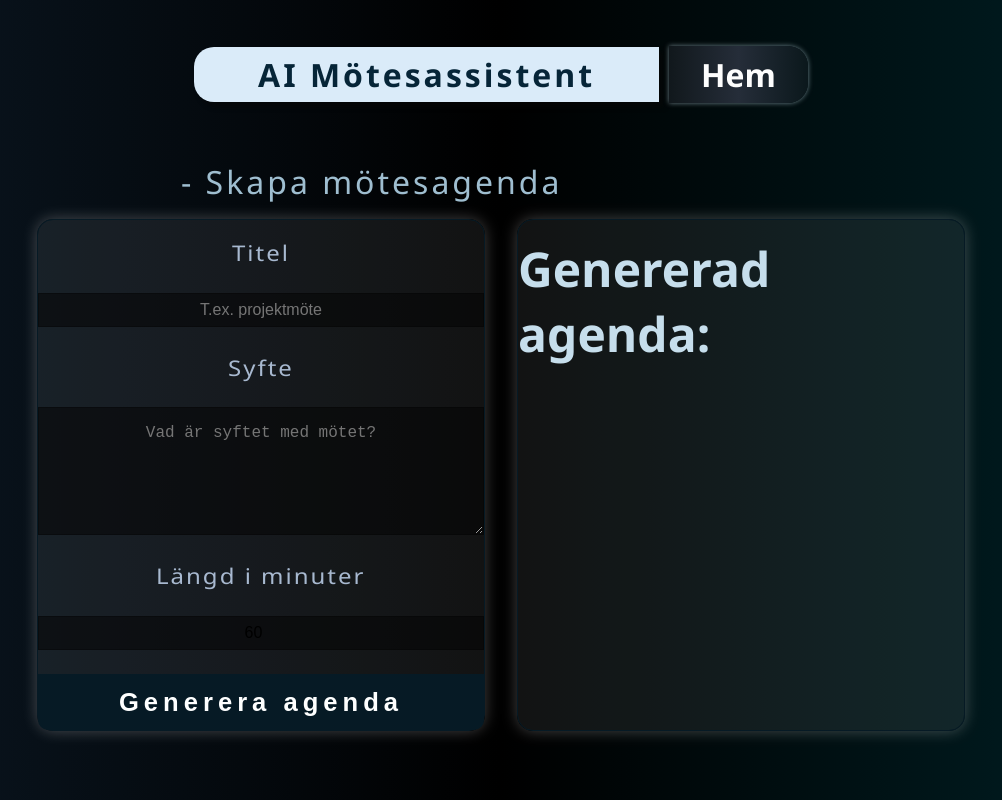
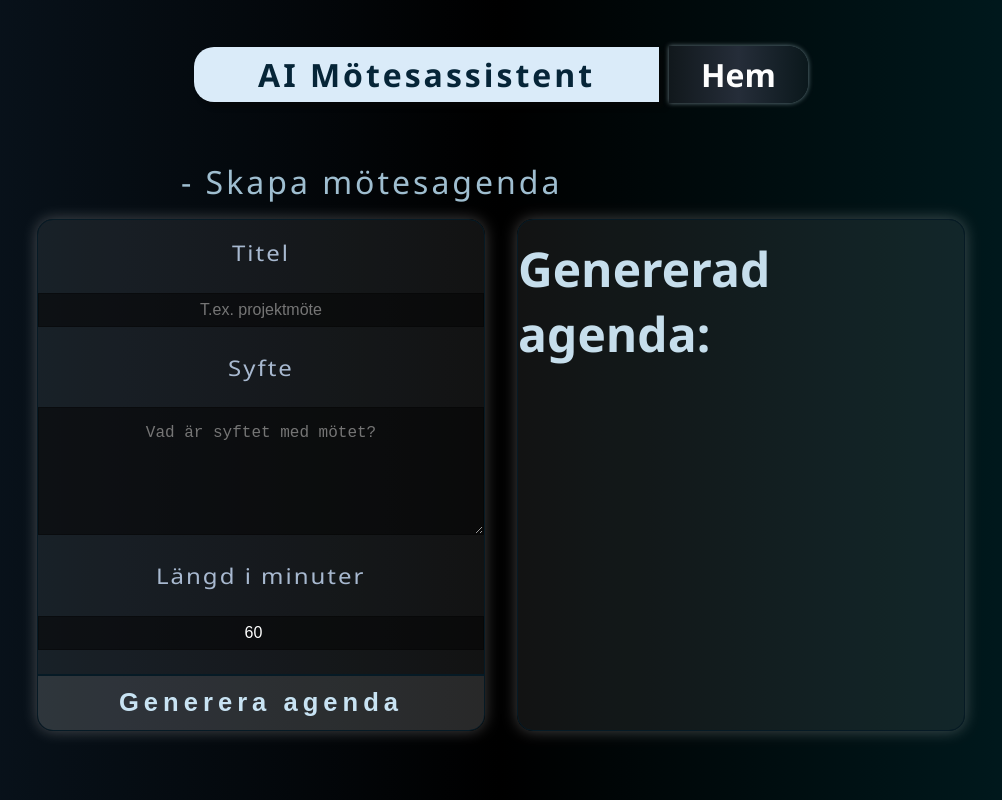
Before and after one commit to RobinJohansson1992/AI-Meeting-Assistant, a React (Vite) app: page /agenda in a window 1280 px wide. Shown: the whole page, without its empty margins (139-1141 px from the left). Built offline with nearby package versions, Linux system fonts and the light colour scheme.

Commit message:
last css changes

```diff
--- a/src/pages/Pages.css
+++ b/src/pages/Pages.css
@@ -39,9 +39,11 @@
 }
 .generateBtn {
   color: rgb(254, 255, 255);
+  color: rgb(200, 227, 243);
   background-color: rgb(6, 26, 37);
+  background-color: rgba(252, 252, 252, 0.096);
   padding: 0.5rem 2rem;
-  border-radius: 0px 0px 10px 10px;
+  border-radius: 0px 0px 15px 15px;
   font-weight: 600;
   font-size: 1.6rem;
   width: 100%;
@@ -55,7 +57,7 @@
   cursor: pointer;
 }
 .generateBtn:hover {
-  background-color: rgb(10, 45, 63);
+  background-color: rgba(252, 252, 252, 0.226);
   cursor: pointer;
 }
 .notes {
@@ -88,6 +90,7 @@
   font-size: 1rem;
   border: 1px solid rgba(0, 0, 0, 0.29);
   background-color: rgba(2, 2, 2, 0.516);
+  color: white;
 }
 .agendaTextarea {
   width: 100%;
@@ -98,6 +101,7 @@
   border: 1px solid rgba(0, 0, 0, 0.29);
   background-color: rgba(2, 2, 2, 0.516);
   text-align: center;
+  color: white;
 }
 .resultContainer h2 {
   font-size: 3rem;
```
